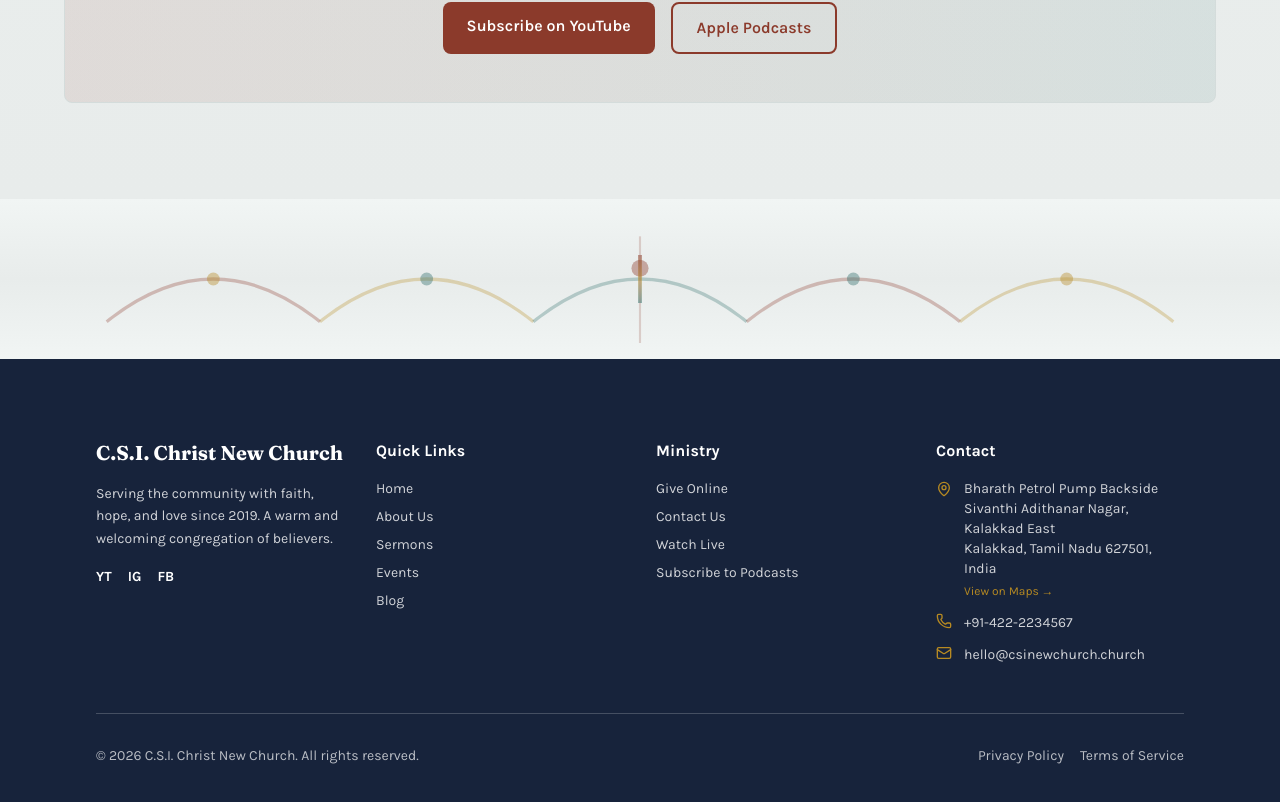
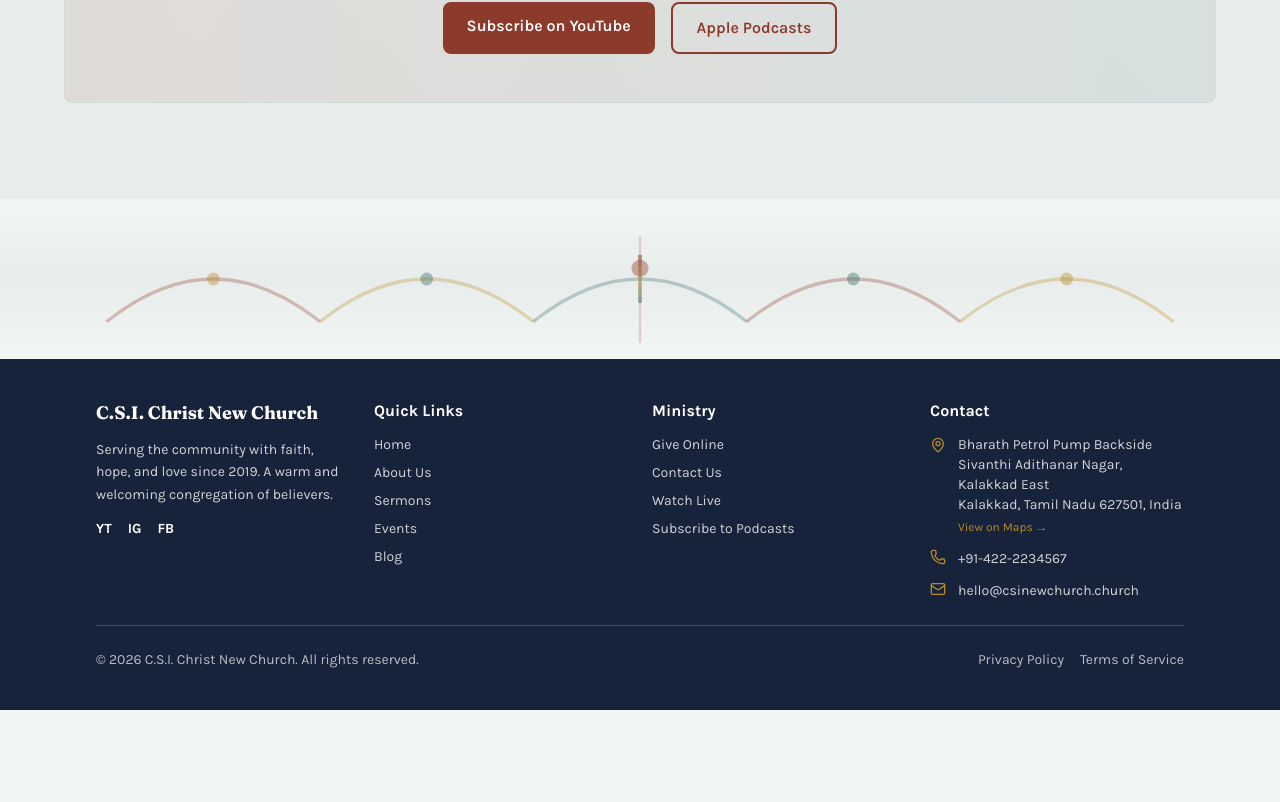
Before and after one commit to Jeffrin-Singh/church-website, a Next.js app: page /sermons in a window 1280 px wide. Shown: the part 2224-3026 px from the top of the page. After the commit the page ends 2934 px from the top, so only its background shows below. Built offline with nearby package versions, Linux system fonts and the light colour scheme.

Commit message:
feat: adjust footer padding, margins, and typography for better layout
Co-authored-by: Jeffrin singh R <198558138+Jeffrin-Singh@users.noreply.github.com>

```diff
--- a/components/footer.tsx
+++ b/components/footer.tsx
@@ -6,15 +6,15 @@ export default function Footer() {
 
   return (
     <footer className="bg-accent-indigo text-white">
-      <div className="max-w-6xl mx-auto px-6 sm:px-8 py-16 md:py-20">
+      <div className="max-w-6xl mx-auto px-6 sm:px-8 py-8 md:py-10">
         {/* Main footer content */}
-        <div className="grid grid-cols-1 md:grid-cols-4 gap-8 mb-12">
+        <div className="grid grid-cols-1 md:grid-cols-4 gap-6 mb-6">
           {/* About */}
           <div>
-            <h3 className="text-xl font-bold mb-4" style={{ fontFamily: 'Fraunces, serif' }}>
+            <h3 className="text-lg font-bold mb-3" style={{ fontFamily: 'Fraunces, serif' }}>
               C.S.I. Christ New Church
             </h3>
-            <p className="text-white/80 text-sm leading-relaxed mb-4">
+            <p className="text-white/80 text-sm leading-relaxed mb-3">
               Serving the community with faith, hope, and love since 2019. A warm and welcoming congregation of believers.
             </p>
             <div className="flex gap-4 text-sm font-bold">
@@ -32,7 +32,7 @@ export default function Footer() {
 
           {/* Quick Links */}
           <div>
-            <h4 className="font-bold mb-4">Quick Links</h4>
+            <h4 className="font-bold mb-3">Quick Links</h4>
             <ul className="space-y-2 text-sm text-white/80">
               <li><Link href="/" className="hover:text-accent-brass transition">Home</Link></li>
               <li><Link href="/about" className="hover:text-accent-brass transition">About Us</Link></li>
@@ -44,7 +44,7 @@ export default function Footer() {
 
           {/* Ministry Links */}
           <div>
-            <h4 className="font-bold mb-4">Ministry</h4>
+            <h4 className="font-bold mb-3">Ministry</h4>
             <ul className="space-y-2 text-sm text-white/80">
               <li><Link href="/give" className="hover:text-accent-brass transition">Give Online</Link></li>
               <li><Link href="/contact" className="hover:text-accent-brass transition">Contact Us</Link></li>
@@ -55,7 +55,7 @@ export default function Footer() {
 
           {/* Contact Info */}
           <div>
-            <h4 className="font-bold mb-4">Contact</h4>
+            <h4 className="font-bold mb-3">Contact</h4>
             <div className="space-y-3 text-sm text-white/80">
               <div className="flex gap-3">
                 <MapPin className="w-4 h-4 flex-shrink-0 mt-0.5 text-accent-brass" />
@@ -79,7 +79,7 @@ export default function Footer() {
         </div>
 
         {/* Divider */}
-        <div className="border-t border-white/20 my-8" />
+        <div className="border-t border-white/20 my-6" />
 
         {/* Bottom footer */}
         <div className="flex flex-col md:flex-row justify-between items-center gap-4 text-sm text-white/70">
```
